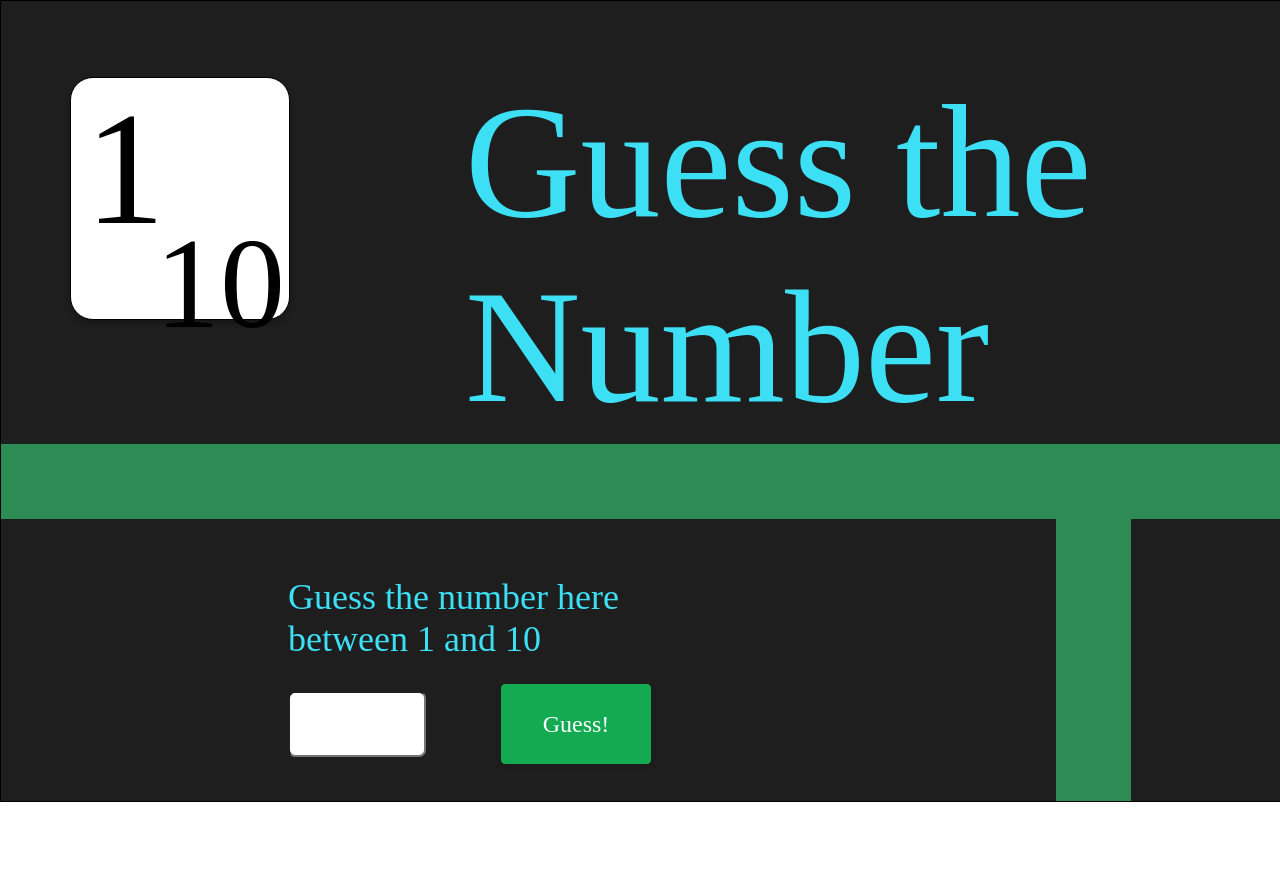
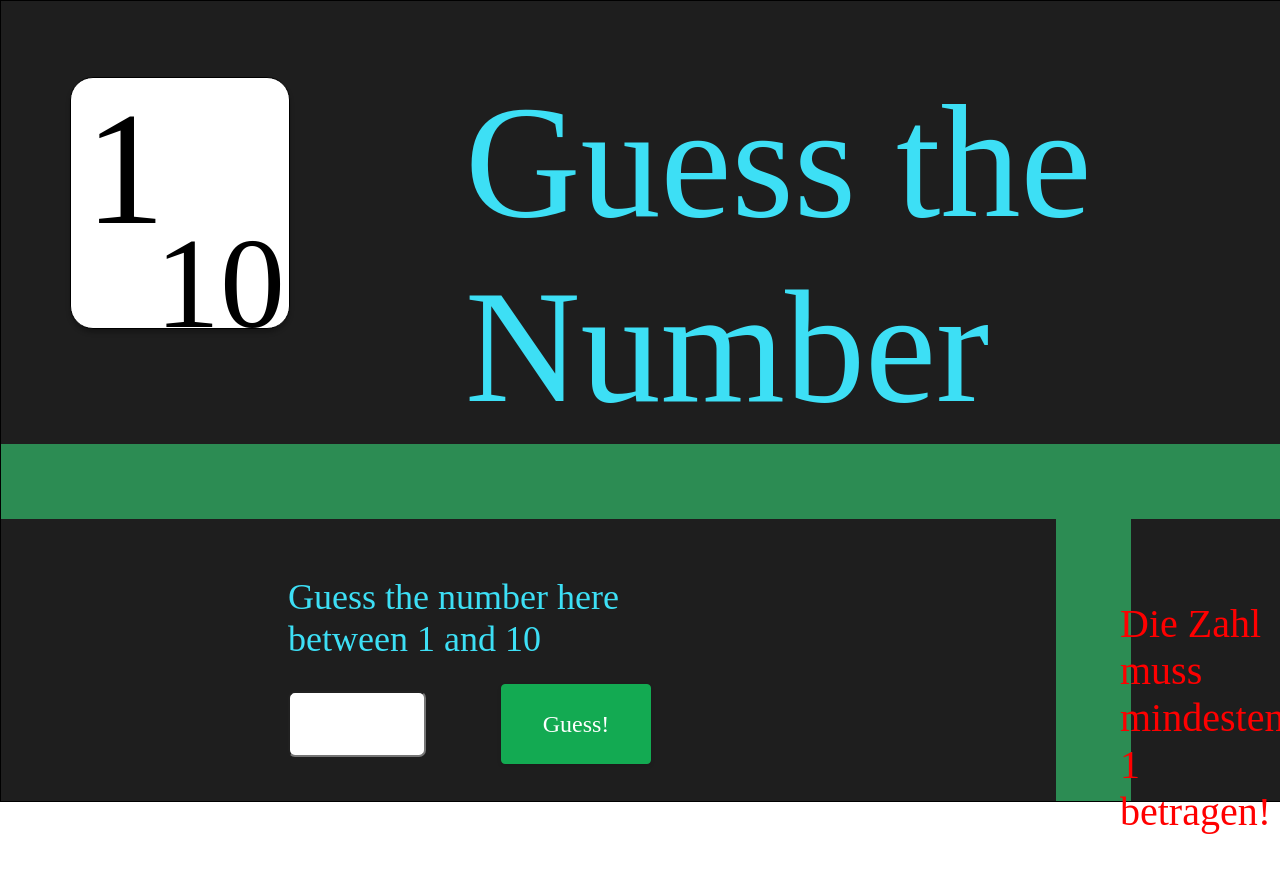
Before and after one commit to EinGlasVollDreck/GuessTheNumber, a plain HTML site: page index.html in a window 1280 px wide. Both pictures are taken after a click on the button "Guess!". Shown: the top 872 px of the page. Before the commit the page ends 802 px from the top, so only its background shows below. Drawn offline with Linux system fonts and the light colour scheme.

Commit message:
changed design + window output

```diff
--- a/index.html
+++ b/index.html
@@ -10,6 +10,8 @@
 </head>
 
 <body onload="start()">
+    <script type="text/javascript" src="script.js">
+    </script>
     <div class=e1_2>
         <div class="e1_4"></div>
         <div class="e1_6"></div><span class="e1_7">Guess the
@@ -22,9 +24,9 @@
         <div class="btn"><button class="btnGuess" role="button"
                 onclick="guessbtn(document.getElementById('nmb').value)">Guess!</button></div>
     </div>
-
-    <script type="text/script" src="script.js">
-    </script>
+    <div id="result">
+        <p id="para" style="color:red"></p>
+    </div>
 </body>
 
 </html>
--- a/script.js
+++ b/script.js
@@ -9,25 +9,32 @@ function randomNumb() {
 }
 
 function guessbtn(numb) {
+    var tx = "";
+    var color = "red";
 
     if(numb > 10)
     {
-        console.log("Die Zahl darf höchstens 10 betragen!");
+        tx = "Die Zahl darf höchstens 10 betragen!";
     }
     else if(numb < 1)
     {
-        console.log("Die Zahl muss mindestens 1 betragen!");
+        tx = "Die Zahl muss mindestens 1 betragen!";
     }
     else if(numb == int)
     {
-        console.log("That's right! The Number were " + int);
+        tx = "That's right!<br> The Number were " + int;
+        color = "green";
     }
     else if(numb <= int && numb >= 1 && numb != int)
     {
-        console.log("your guess is too low");
+        tx = "your guess is too low";
     }
     else if(numb >= int && numb <= 10 && numb != int)
     {
-        console.log("your guess is too high");
+        tx = "your guess is too high";
     }
+
+
+    document.getElementById('para').innerHTML = tx;
+    document.getElementById('para').style.color = color;
 }
--- a/style.css
+++ b/style.css
@@ -22,7 +22,7 @@ body {
 .e1_4 {
     background-color: rgba(44.000001177191734, 140.00000685453415, 83.00000265240669, 1);
     width: 75px;
-    height: 488px;
+    height: 800px;
     position: absolute;
     left: 1055px;
     top: 443px;
@@ -67,7 +67,7 @@ body {
     box-shadow: 0px 4px 4px rgba(0, 0, 0, 0.25);
     background-color: rgba(255, 255, 255, 1);
     width: 218px;
-    height: 241px;
+    height: 250px;
     position: absolute;
     left: 69px;
     top: 76px;
@@ -154,3 +154,12 @@ body {
     left: 500px;
     top: 683px;
 }
+#result{
+    position: absolute;
+    top: 70vh;
+    left: 140vh;
+}
+#result, p{
+    color:red;
+    font-size: 40px;
+}
```
